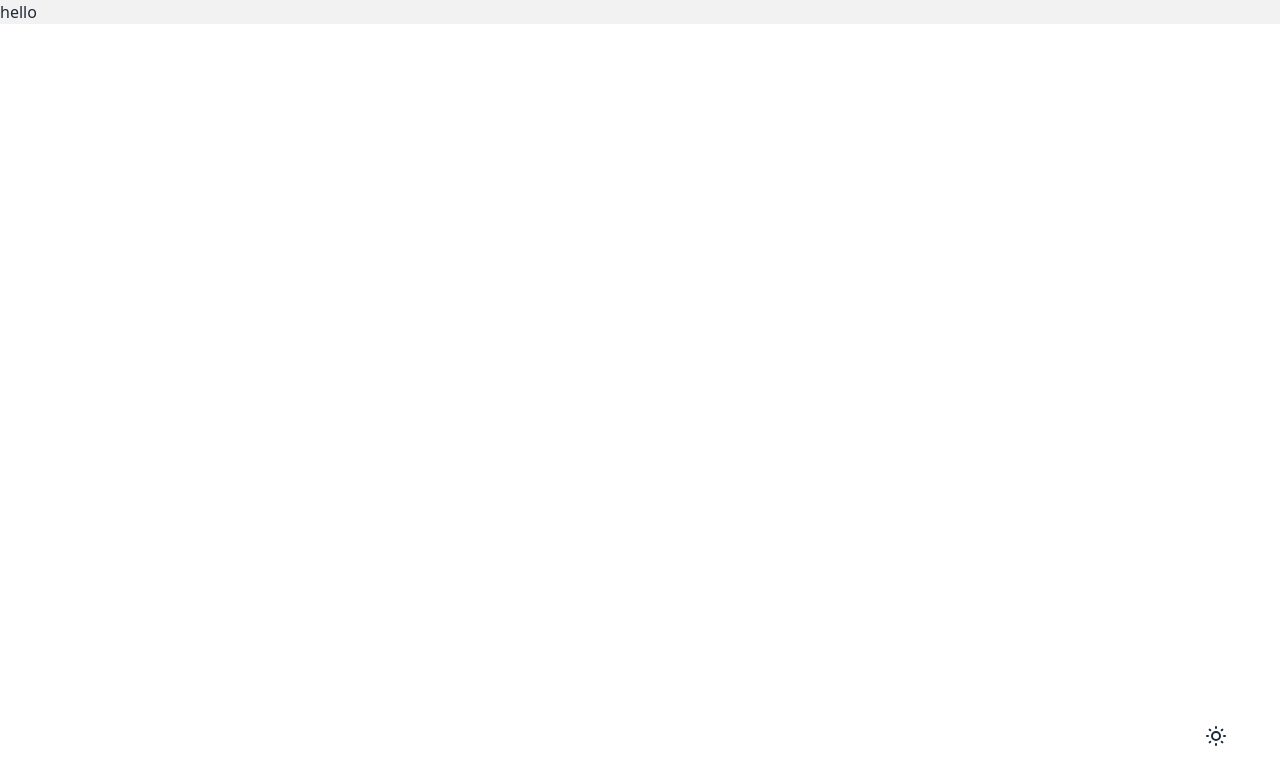
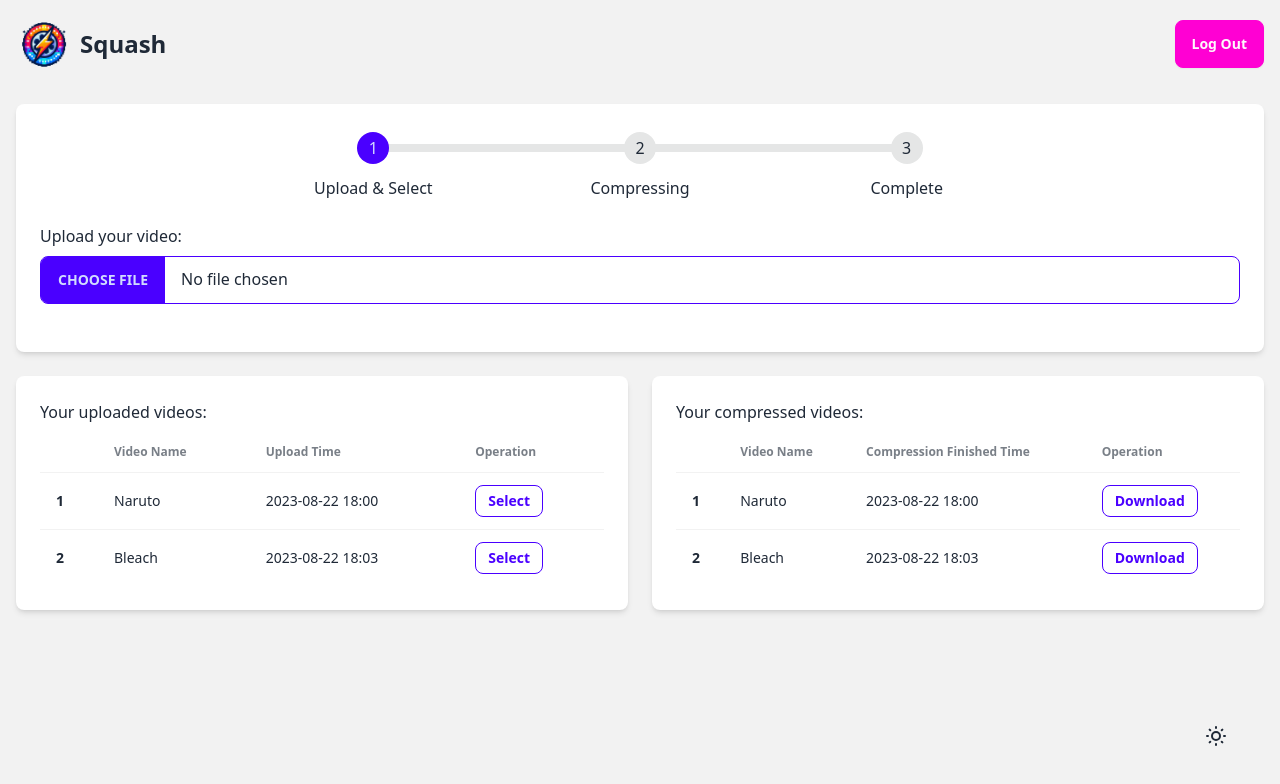
Before and after one commit to MuenYu/Squash, a React (Vite) app in the folder web/: page / in a window 1280 px wide. Shown: the top 784 px of the page. Built offline with nearby package versions, Linux system fonts and the light colour scheme.

Commit message:
finish header, 404, video list pages/components

```diff
--- a/web/package.json
+++ b/web/package.json
@@ -11,6 +11,7 @@
   },
   "dependencies": {
     "@tabler/icons-react": "^3.12.0",
+    "luxon": "^3.5.0",
     "react": "^18.3.1",
     "react-dom": "^18.3.1",
     "react-router-dom": "^6.26.1"
--- a/web/src/App.jsx
+++ b/web/src/App.jsx
@@ -3,7 +3,7 @@ import { Outlet } from "react-router-dom";
 
 function App() {
   return (
-    <div className="bg-base-200">
+    <div>
       <Outlet />
       <ThemeToggle />
     </div>
--- /dev/null
+++ b/web/src/components/CompressedVideoList.jsx
@@ -0,0 +1,56 @@
+import { DateTime } from "luxon";
+
+const videos = [
+    {
+      file_name: "Naruto",
+      create_time: 1692727200000,
+    },
+    {
+      file_name: "Bleach",
+      create_time: 1692727400000,
+    },
+];
+
+const CompressedVideoList = () => {
+  return (
+    <>
+      <h1 className="font-medium mb-2">Your compressed videos:</h1>
+      {videos.length === 0 ? (
+        <h2 className="font-medium mb-2">
+          You have no video upload records yet.
+        </h2>
+      ) : (
+        <table className="table">
+          <thead>
+            <tr>
+              <th></th>
+              <th>Video Name</th>
+              <th>Compression Finished Time</th>
+              <th>Operation</th>
+            </tr>
+          </thead>
+          <tbody>
+            {videos.map((video, index) => (
+              <tr key={index}>
+                <th>{index + 1}</th>
+                <td>{video.file_name}</td>
+                <td>
+                  {DateTime.fromMillis(video.create_time).toFormat(
+                    "yyyy-MM-dd HH:mm"
+                  )}
+                </td>
+                <td>
+                  <button className="btn btn-outline btn-primary btn-sm">
+                    Download
+                  </button>
+                </td>
+              </tr>
+            ))}
+          </tbody>
+        </table>
+      )}
+    </>
+  );
+};
+
+export default CompressedVideoList;
--- /dev/null
+++ b/web/src/components/Header.jsx
@@ -0,0 +1,13 @@
+const Header = () => {
+  return (
+    <header className="flex items-center justify-between p-4">
+      <div className="flex items-center gap-x-2">
+        <img src="/logo.png" alt="Logo" className="w-14 h-14" />
+        <h1 className="text-2xl font-bold">Squash</h1>
+      </div>
+      <button className="btn btn-secondary">Log Out</button>
+    </header>
+  );
+};
+
+export default Header;
--- /dev/null
+++ b/web/src/components/Steps.jsx
@@ -0,0 +1,15 @@
+const labels = ["Upload & Select", "Compressing", "Complete"];
+
+const Steps = ({ step }) => {
+  return (
+    <ul className="w-2/3 steps steps-vertical lg:steps-horizontal">
+      {labels.map((label, i) => (
+        <li key={i} className={`step ${i <= step ? "step-primary" : ""}`}>
+          {label}
+        </li>
+      ))}
+    </ul>
+  );
+};
+
+export default Steps;
--- a/web/src/components/ThemeToggle.jsx
+++ b/web/src/components/ThemeToggle.jsx
@@ -23,10 +23,8 @@ const ThemeToggle = () => {
       onClick={toggleTheme}
     >
       {isDarkMode ? (
-        // <span className="material-icons">dark_mode</span>
         <IconMoon stroke={2} />
       ) : (
-        // <span className="material-icons"></span>
         <IconSun stroke={2} />
       )}
     </button>
--- /dev/null
+++ b/web/src/components/UploadedVideoList.jsx
@@ -0,0 +1,54 @@
+import { DateTime } from "luxon";
+
+const videos = [
+  {
+    file_name: "Naruto",
+    create_time: 1692727200000,
+  },
+  {
+    file_name: "Bleach",
+    create_time: 1692727400000,
+  },
+];
+
+const UploadedVideoList = () => {
+  return (
+    <>
+      <h1 className="font-medium mb-2">Your uploaded videos:</h1>
+      {videos.length === 0 ? (
+        <h2 className="font-medium mb-2">
+          You have no video upload records yet.
+        </h2>
+      ) : (
+        <table className="table">
+          <thead>
+            <tr>
+              <th></th>
+              <th>Video Name</th>
+              <th>Upload Time</th>
+              <th>Operation</th>
+            </tr>
+          </thead>
+          <tbody>
+            {videos.map((video, index) => (
+              <tr key={index}>
+                <th>{index + 1}</th>
+                <td>{video.file_name}</td>
+                <td>
+                  {DateTime.fromMillis(video.create_time).toFormat(
+                    "yyyy-MM-dd HH:mm"
+                  )}
+                </td>
+                <td>
+                  <button className="btn btn-outline btn-primary btn-sm">Select</button>
+                </td>
+              </tr>
+            ))}
+          </tbody>
+        </table>
+      )}
+    </>
+  );
+};
+
+export default UploadedVideoList;
--- a/web/src/main.jsx
+++ b/web/src/main.jsx
@@ -1,6 +1,5 @@
 import { StrictMode } from "react";
 import { createRoot } from "react-dom/client";
-import App from "./App.jsx";
 import "./index.css";
 import { RouterProvider } from "react-router-dom";
 import Router from "./router";
--- a/web/src/page/Home.jsx
+++ b/web/src/page/Home.jsx
@@ -1,7 +1,43 @@
+import { useState } from "react";
+import Header from "../components/Header";
+import Steps from "../components/Steps";
+import UploadedVideoList from "../components/UploadedVideoList";
+import CompressedVideoList from "../components/CompressedVideoList";
+
 const HomePage = () => {
-    return (
-        <p>hello</p>
-    )
-}
+  const [step, setStep] = useState(0);
+
+  return (
+    <div className="min-h-screen bg-base-200">
+      <Header />
+
+      <main className="p-4">
+        <div className="shadow-md bg-base-100 rounded-lg p-6 mb-6">
+          <div className="flex justify-center mb-6">
+            <Steps step={step} />
+          </div>
+          {/* File Upload Area */}
+          <div className="mb-6">
+            <label className="block font-medium mb-2">Upload your video:</label>
+            <input
+              type="file"
+              accept="video/*"
+              className="file-input file-input-bordered file-input-primary w-full"
+            />
+          </div>
+        </div>
+
+        <div className="grid grid-cols-2 lg:gap-6">
+          <div className="col-span-full lg:col-span-1 shadow-md bg-base-100 rounded-lg p-6 mb-6">
+            <UploadedVideoList />
+          </div>
+          <div className="col-span-full lg:col-span-1 shadow-md bg-base-100 rounded-lg p-6 mb-6">
+            <CompressedVideoList />
+          </div>
+        </div>
+      </main>
+    </div>
+  );
+};
 
 export default HomePage;
--- a/web/src/page/Login.jsx
+++ b/web/src/page/Login.jsx
@@ -27,7 +27,7 @@ const LoginPage = () => {
   };
 
   return (
-    <div className="min-h-screen flex items-center justify-center">
+    <div className="min-h-screen flex items-center justify-center bg-base-200">
       <div className="bg-base-100 p-8 rounded-lg shadow-md w-96">
         <div className=" flex justify-center items-center mb-4">
           <img src={Logo} width={100} height={100} />
--- /dev/null
+++ b/web/src/page/NotFound.jsx
@@ -0,0 +1,12 @@
+const NotFoundPage = () => {
+  return (
+    <div className="flex flex-col items-center justify-center min-h-screen text-center p-4">
+      <h1 className="text-5xl font-bold mb-5">404</h1>
+      <p className="text-xl">
+        Oops! The page you're looking for doesn't exist.
+      </p>
+    </div>
+  );
+};
+
+export default NotFoundPage;
--- a/web/src/router.jsx
+++ b/web/src/router.jsx
@@ -2,6 +2,7 @@ import { createBrowserRouter } from "react-router-dom";
 import App from "./App";
 import LoginPage from "./page/Login";
 import HomePage from "./page/Home";
+import NotFoundPage from "./page/NotFound";
 
 const router = createBrowserRouter([
   {
@@ -16,6 +17,10 @@ const router = createBrowserRouter([
         path: "login",
         element: <LoginPage />,
       },
+      {
+        path: "*",
+        element: <NotFoundPage />,
+      },
     ],
   },
 ]);
```
Also changed, not shown: 1 other file (tests, documents, lock files or other folders).
